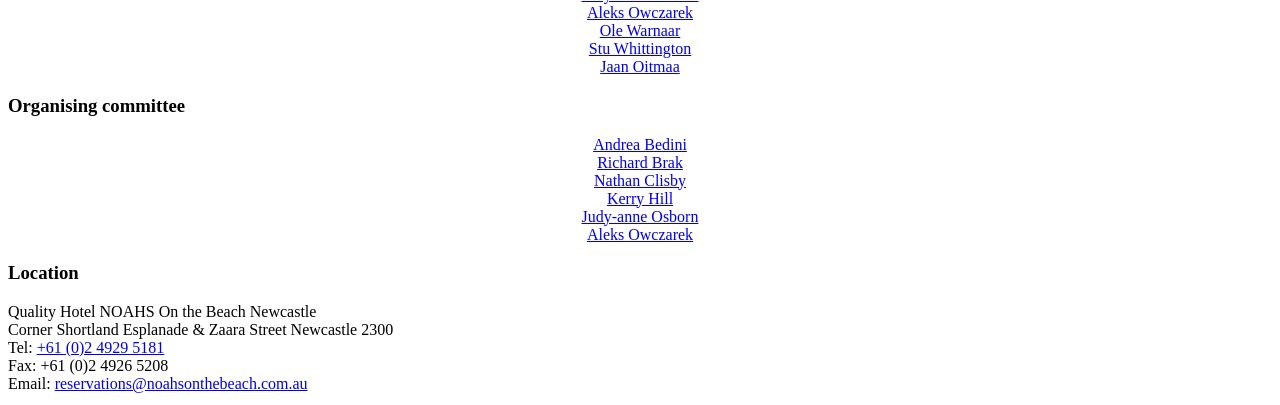
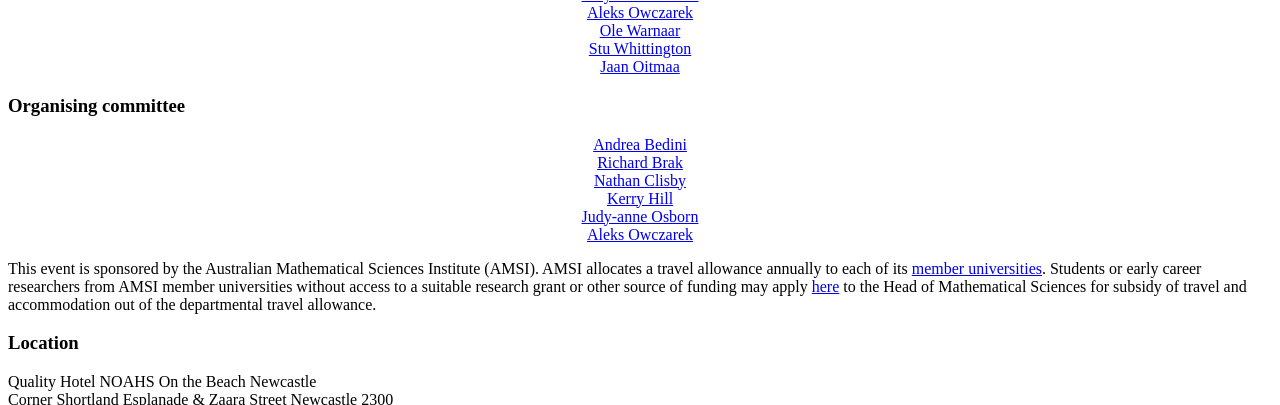
Before and after one commit to andreabedini/guttmann2015, a Jekyll site: the page built from index.html, in a window 1280 px wide and 900 px high, scrolled down 580 px, cut to the strip 0-405 px from the top of the window. Built offline with Jekyll 4.4.1, drawn with Linux system fonts in a browser that asks for light colours; nearby versions of some CDN libraries.

Commit message:
Add AMSI copy on travel allowance

```diff
--- a/index.html
+++ b/index.html
@@ -32,6 +32,18 @@ layout: default
 </div>
 
 <div class="box container">
+    <p>This event is sponsored by the Australian Mathematical Sciences
+    Institute (AMSI). AMSI allocates a travel allowance annually to each of
+    its <a href="http://amsi.org.au/membership/members/">member universities</a>.
+
+    Students or early career researchers from AMSI member universities without
+    access to a suitable research grant or other source of funding may apply
+    <a href="http://research.amsi.org.au/travel-funding/">here</a>
+    to the Head of Mathematical Sciences for subsidy of travel and
+    accommodation out of the departmental travel allowance.</p>
+</div>
+
+<div class="box container">
     <h3>Location</h3>
     <p>
     Quality Hotel NOAHS On the Beach Newcastle<br>
```
